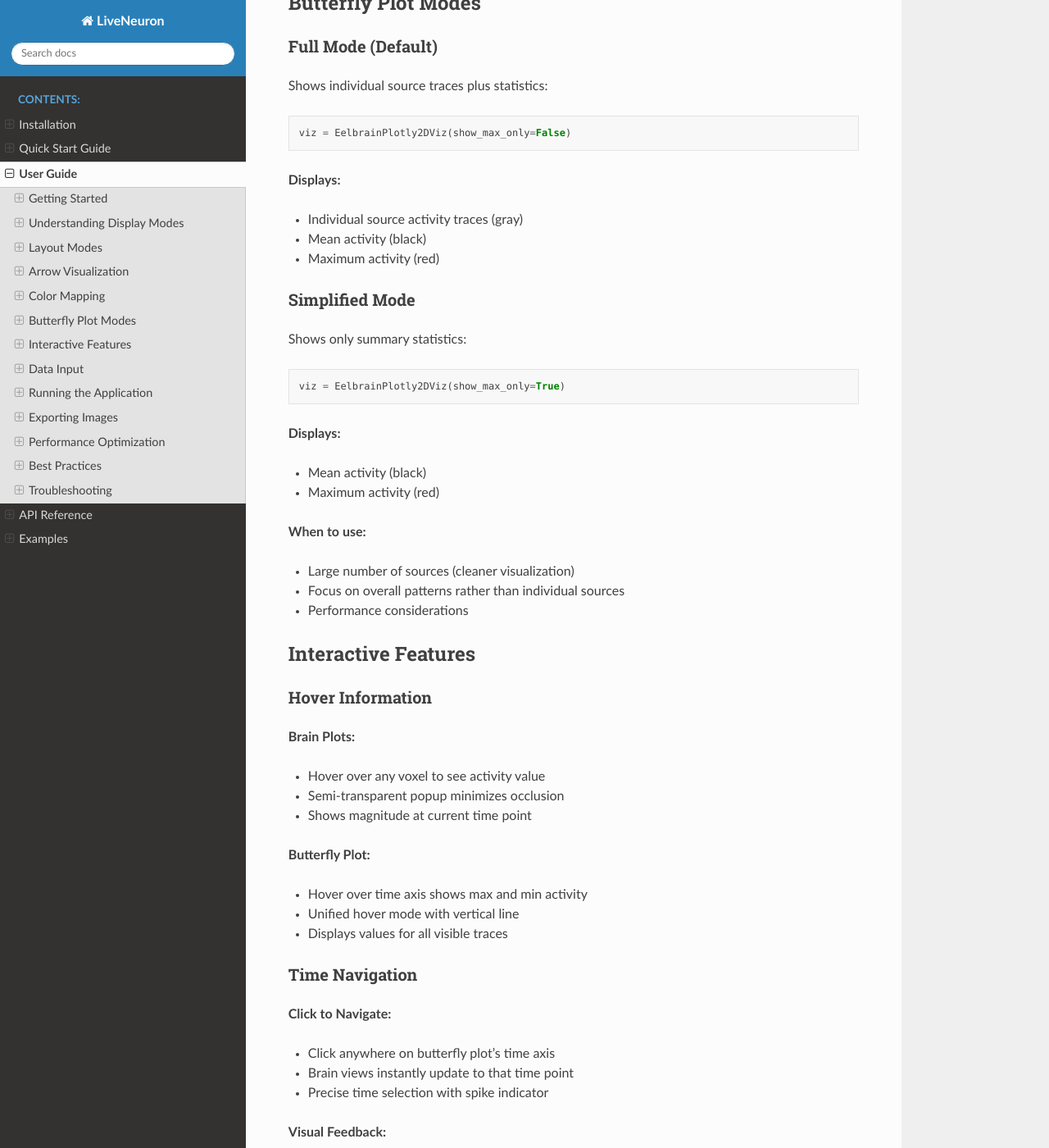
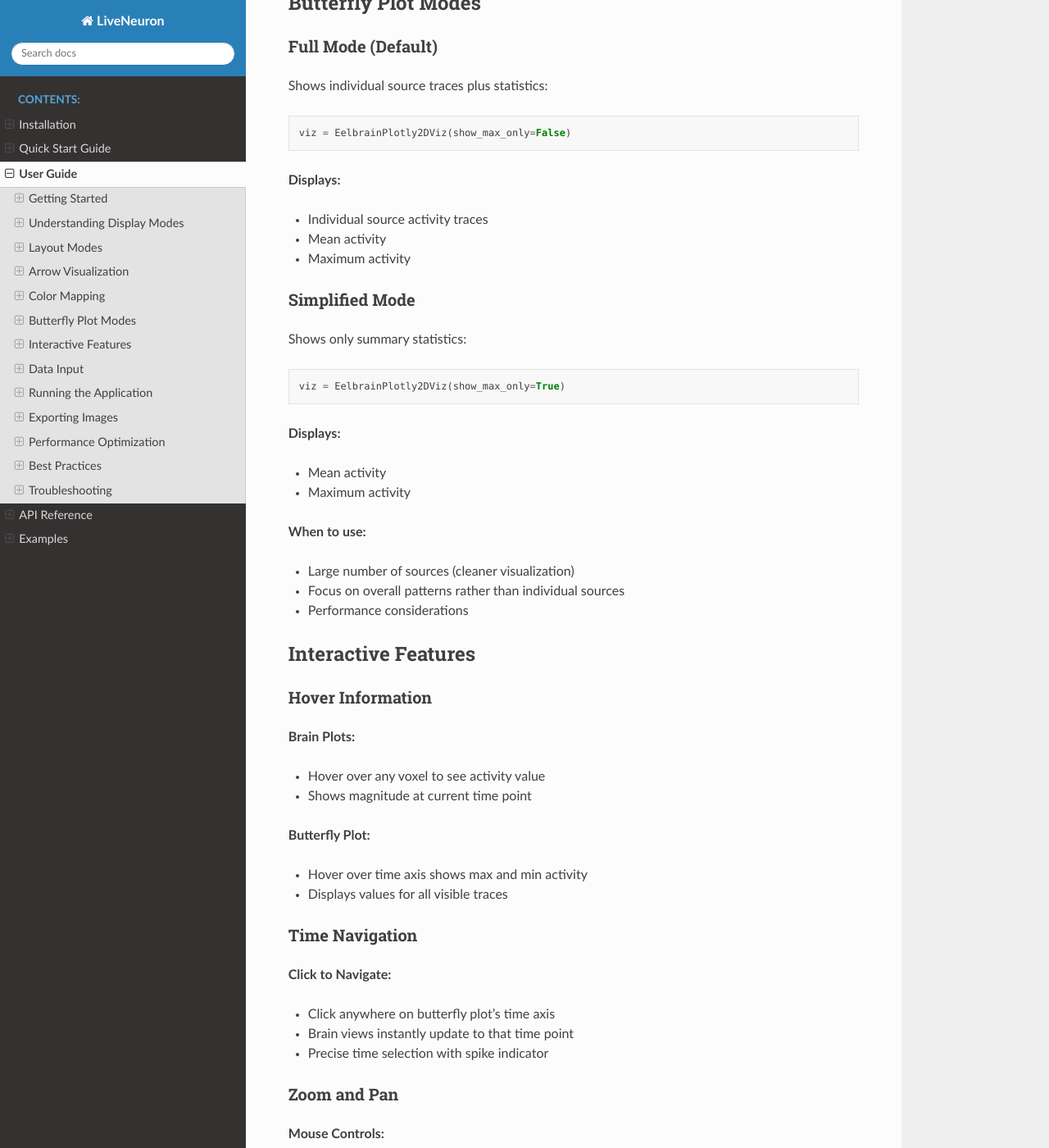
Before and after one commit to liang-bo96/LiveNeuron, a Sphinx documentation site: the page built from docs/user_guide.rst, in a window 1280 px wide and 1400 px high, scrolled down 5048 px. Shown: the whole window at 82% size. Built offline with Sphinx 7.4.7 and the Read the Docs theme 3.1.0, drawn with Linux system fonts in a browser that asks for light colours; pages that are not in the unit, such as notebooks, are missing from menus; some of the changed text lies outside the part shown.

Commit message:
update user guide

```diff
--- a/docs/user_guide.rst
+++ b/docs/user_guide.rst
@@ -265,9 +265,9 @@ Shows individual source traces plus statistics:
 
 **Displays:**
 
-* Individual source activity traces (gray)
-* Mean activity (black)
-* Maximum activity (red)
+* Individual source activity traces
+* Mean activity
+* Maximum activity
 
 Simplified Mode
 ^^^^^^^^^^^^^^^
@@ -280,8 +280,8 @@ Shows only summary statistics:
 
 **Displays:**
 
-* Mean activity (black)
-* Maximum activity (red)
+* Mean activity
+* Maximum activity
 
 **When to use:**
 
@@ -298,13 +298,11 @@ Hover Information
 **Brain Plots:**
 
 * Hover over any voxel to see activity value
-* Semi-transparent popup minimizes occlusion
 * Shows magnitude at current time point
 
 **Butterfly Plot:**
 
 * Hover over time axis shows max and min activity
-* Unified hover mode with vertical line
 * Displays values for all visible traces
 
 Time Navigation
@@ -316,10 +314,6 @@ Time Navigation
 * Brain views instantly update to that time point
 * Precise time selection with spike indicator
 
-**Visual Feedback:**
-
-* Spike line shows current time position
-* Smooth, responsive updates
 
 Zoom and Pan
 ^^^^^^^^^^^^
```
Also changed, not shown: other parts of docs/user_guide.rst (+2 -12 lines).
